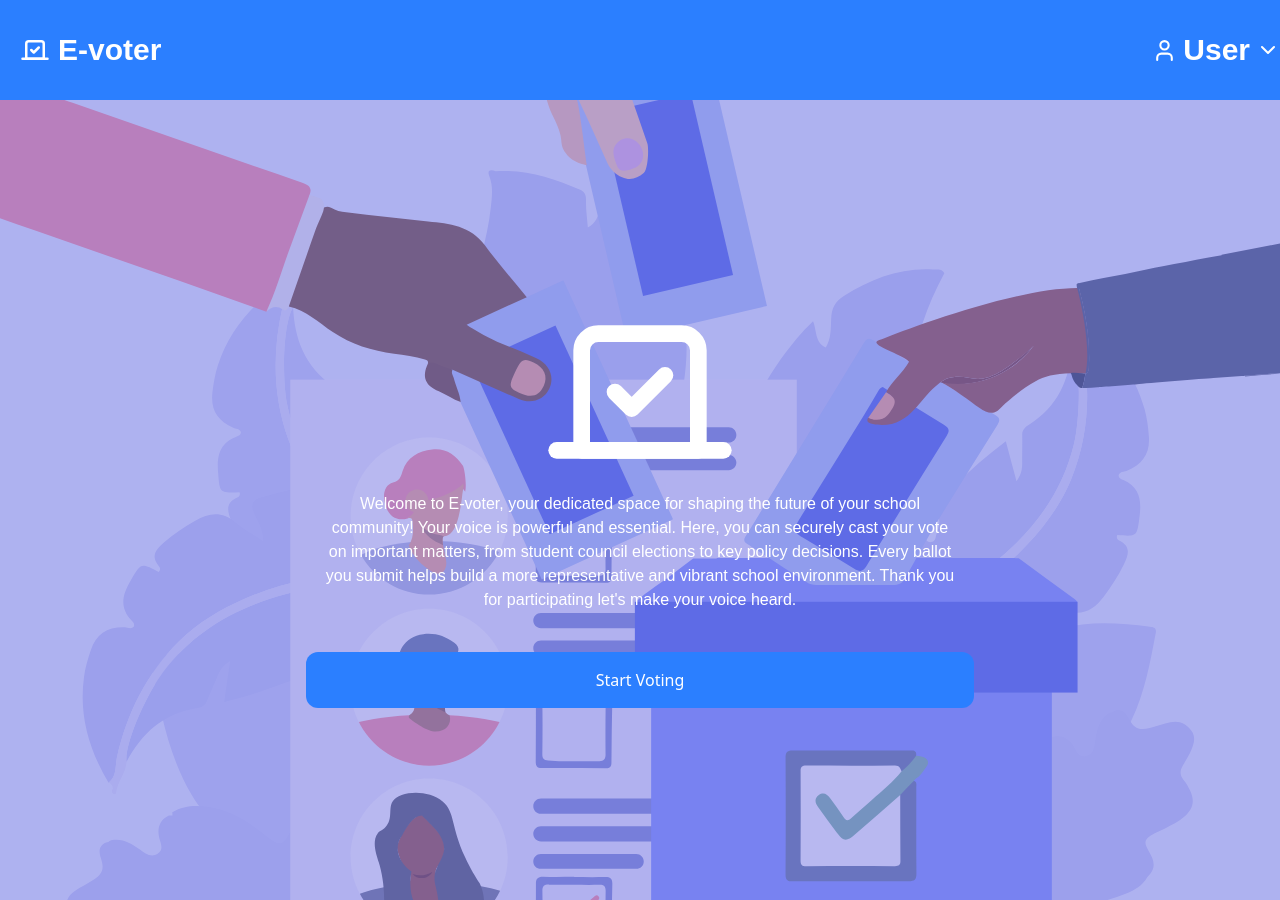
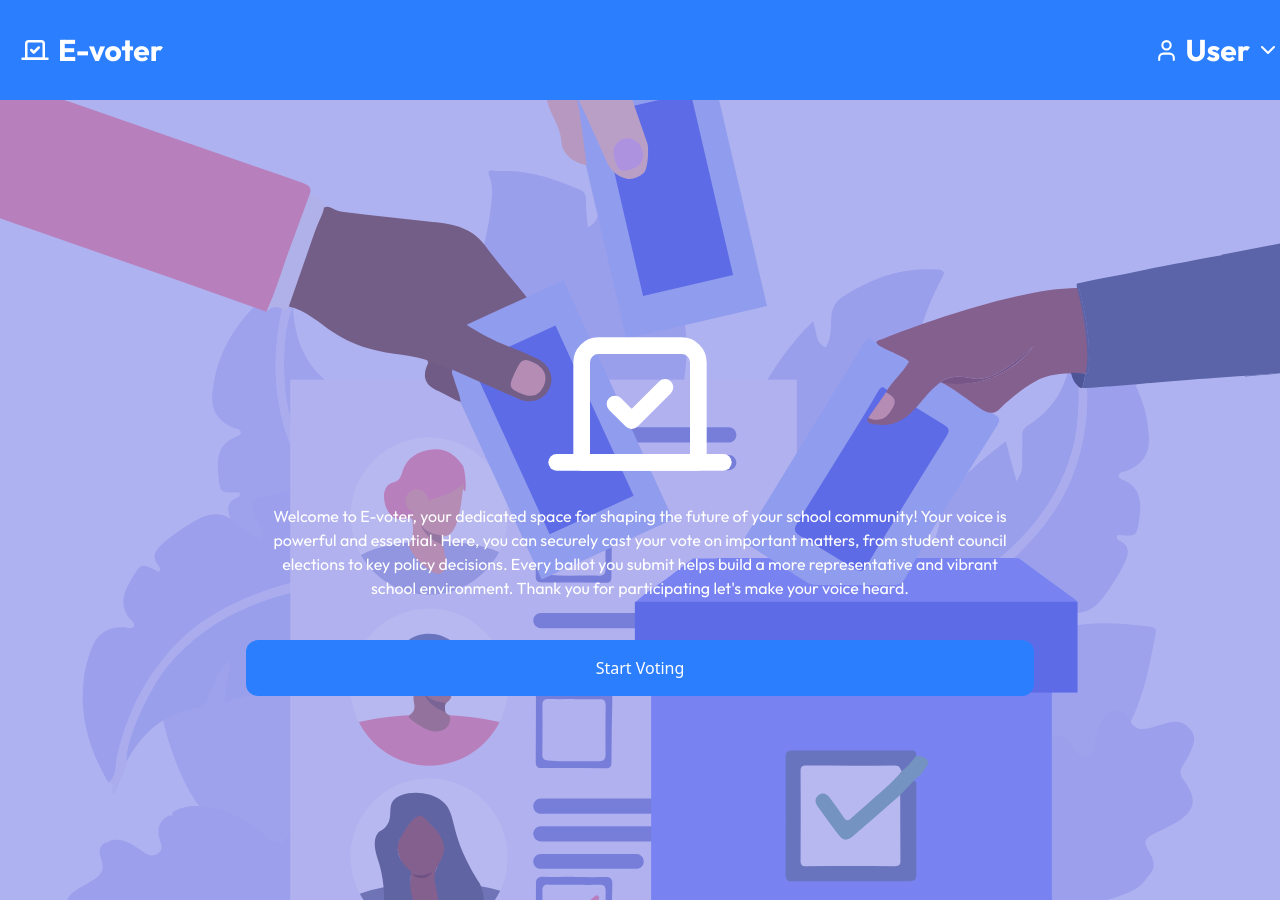
Before and after one commit to JoeAnzo/E-VOTER-FRONTEND, a React (Vite) app: page / in a window 1280 px wide. Built offline with nearby package versions, Linux system fonts and the light colour scheme.

Commit message:
Fixed import error

```diff
--- a/src/index.css
+++ b/src/index.css
@@ -1,5 +1,5 @@
+@import url('https://fonts.googleapis.com/css2?family=Outfit:wght@100..900&display=swap');
 @import "tailwindcss";
-@import url('https://fonts.googleapis.com/css2?family=Outfit:wght@100..900&display=swap');
 .background{
   background-image:url('./assets/voting.svg');
   background-repeat:no-repeat;
```
